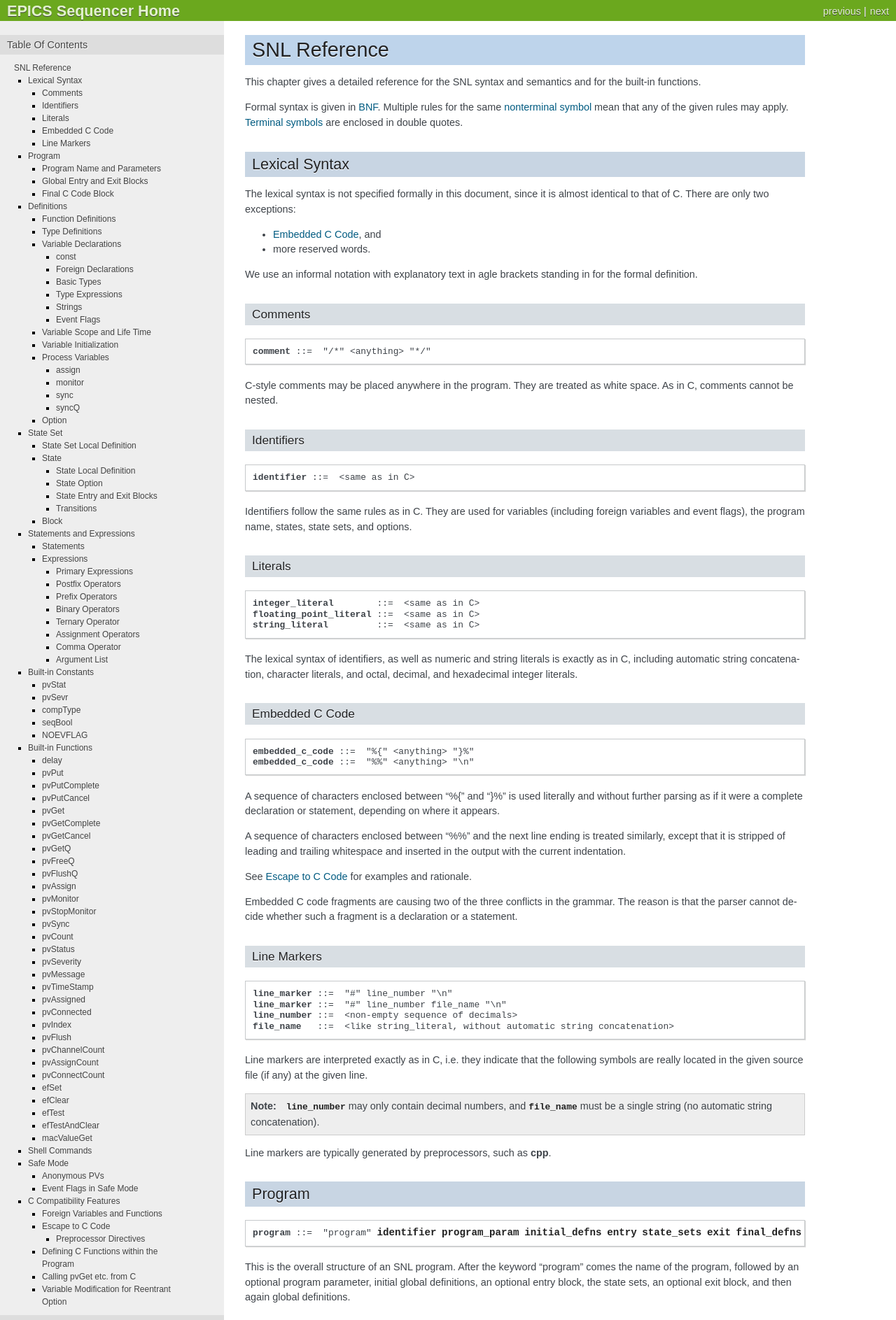
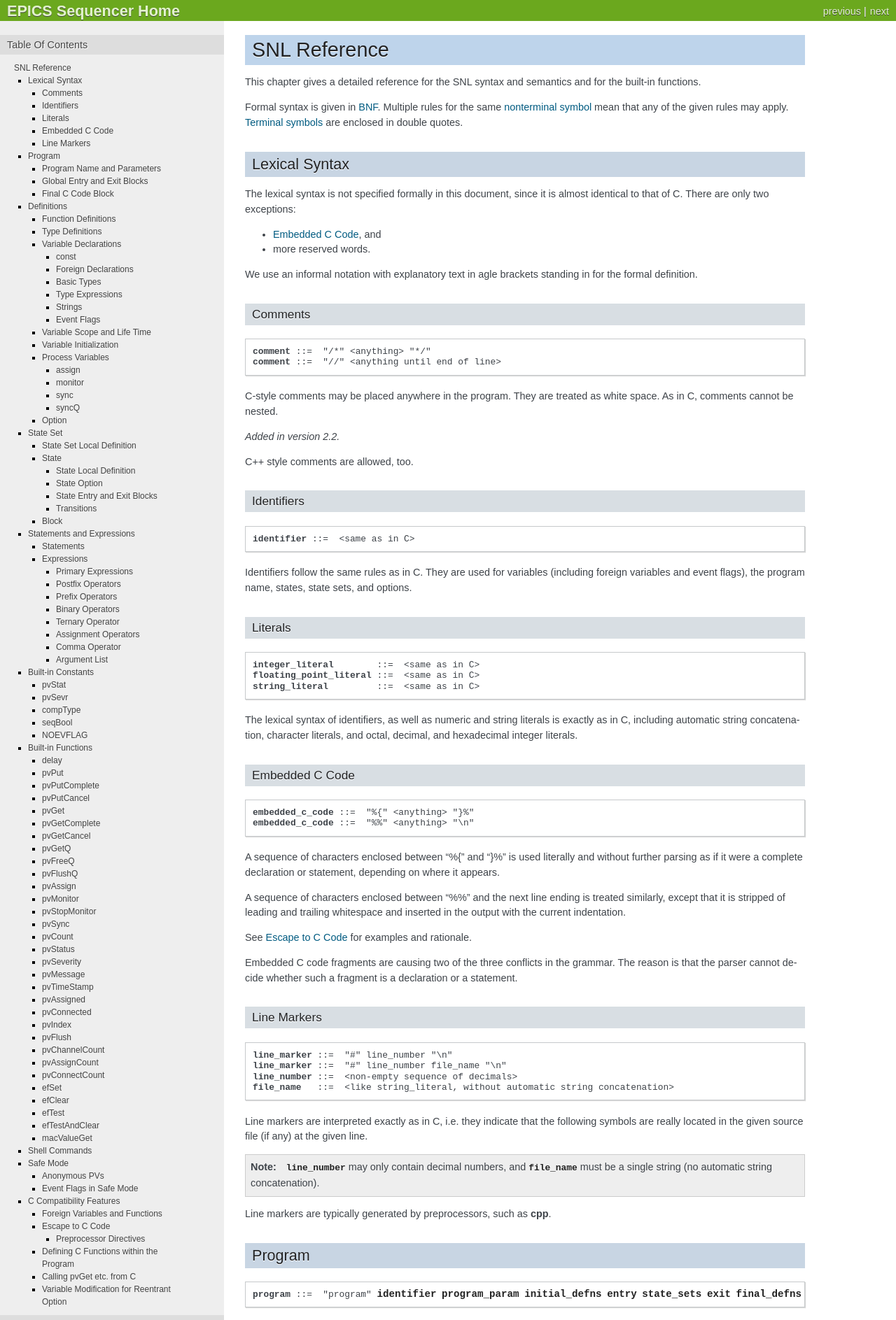
Before and after one commit to jeonghanlee/sequencer-2-2, a Sphinx documentation site: the page built from documentation/Reference.txt, in a window 1280 px wide. Shown: the top 1887 px of the page at 70% size. Built offline with Sphinx 7.4.7, drawn with Linux system fonts in a browser that asks for light colours; some of the changed text lies outside the part shown.

Commit message:
docs: document C++ sttyle comments

```diff
--- a/documentation/Reference.txt
+++ b/documentation/Reference.txt
@@ -30,11 +30,14 @@
 
 .. productionlist::
    comment: "/*" <anything> "*/"
+   comment: "//" <anything until end of line>
 
 C-style comments may be placed anywhere in the program. They are
 treated as white space. As in C, comments cannot be nested.
 
-.. todo:: allow C++ style comments
+.. versionadded:: 2.2
+
+C++ style comments are allowed, too.
 
 Identifiers
 ^^^^^^^^^^^
```
